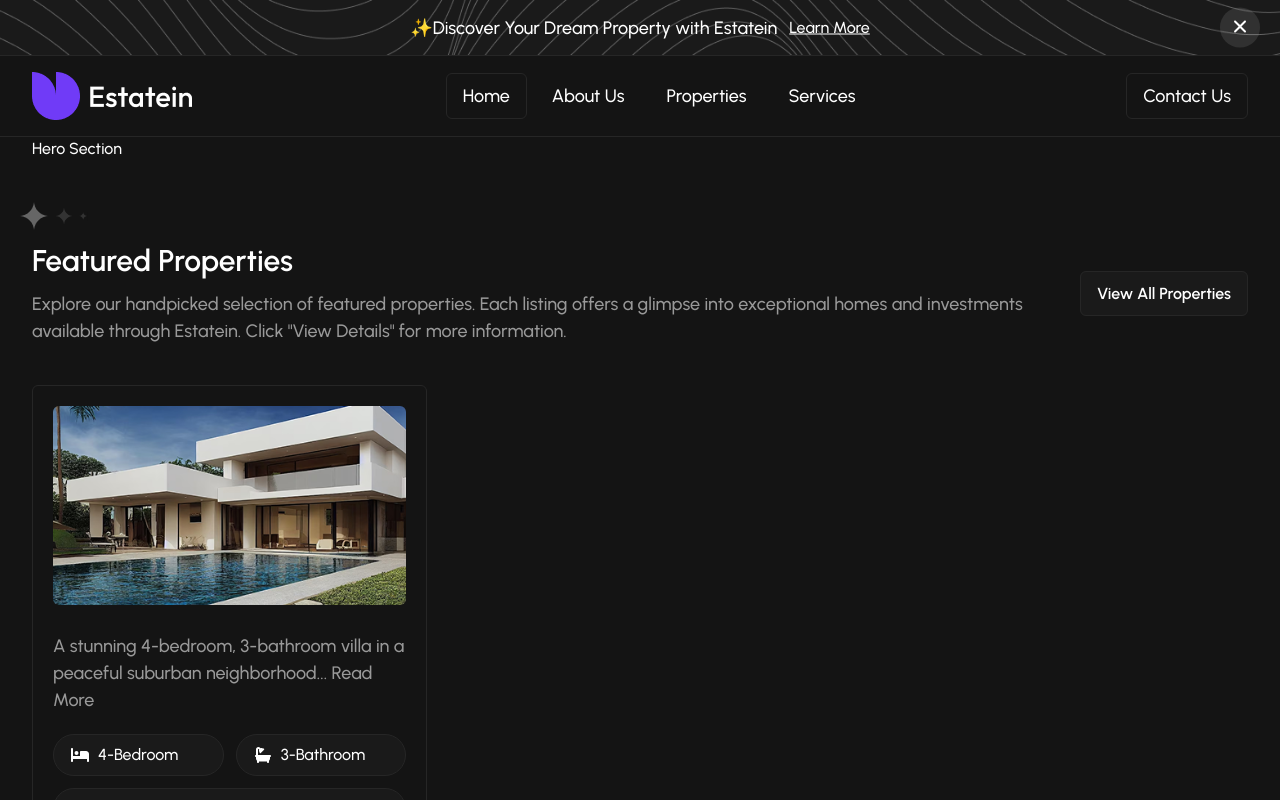
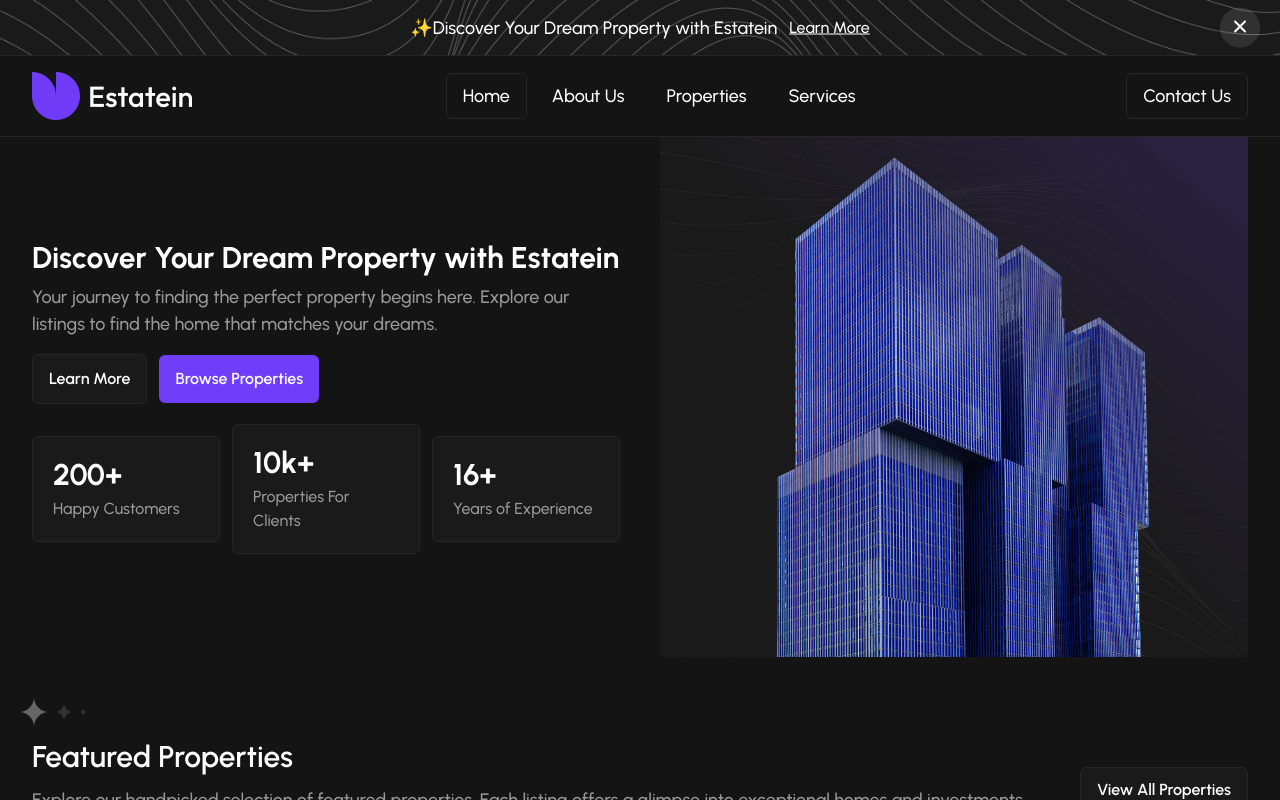
Before and after one commit to k7areef/Estatein, a React (Vite) app: page / in a window 1280 px wide. Shown: the top 800 px of the page. Built offline with nearby package versions, Linux system fonts and the light colour scheme.

Commit message:
Refactor code structure for improved readability and maintainability

```diff
--- a/src/App.jsx
+++ b/src/App.jsx
@@ -11,6 +11,7 @@ import ServicesPage from "@pages/ServicesPage";
 import TopBar from "@components/layout/TopBar";
 import Navigation from "@components/layout/NavigationBar";
 import Footer from "@components/layout/Footer";
+import CTA from "@components/common/CTA";
 
 function App() {
   return (
@@ -28,6 +29,8 @@ function App() {
         <Route path="services" element={<ServicesPage />} />
         <Route path="contact" element={<ContactPage />} />
       </Routes>
+      {/* CTA */}
+      <CTA />
       {/* Footer */}
       <Footer />
     </div>
--- a/src/components/common/Statistics.jsx
+++ b/src/components/common/Statistics.jsx
@@ -1,8 +1,17 @@
 import data from "@data/statistics.json";
 
-function Statistics() {
+/**
+ * @typedef {Object} StatisticsProps
+ * @prop {string} [className]
+ */
+
+/**
+ * @param {StatisticsProps} props
+ */
+
+function Statistics({ className }) {
     return (
-        <div className="statistics flex items-center gap-3 flex-wrap">
+        <div className={`statistics flex items-center gap-3 flex-wrap ${className}`}>
             {
                 data.map((statistic, index) => (<div className="statistics-card p-3 md:p-5 rounded-md max-sm:text-center bg-grey-10 border border-grey-15 flex-1 max-md:last-of-type:w-full max-md:last-of-type:flex-auto" key={statistic.id || index}>
                     <div className="text-2xl md:text-3xl 2xl:text-4xl font-bold mb-1">{statistic.value}</div>
--- a/src/components/sections/HeaderSection.jsx
+++ b/src/components/sections/HeaderSection.jsx
@@ -14,10 +14,10 @@ function HeaderSection({ page }) {
     const { title, description } = data[page];
 
     return (
-        <section className="header-section py-5 md:py-10 lg:py-15 bg-linear-to-r from-grey-15 to-grey-15/0 to-35%" id="headerSection">
+        <section className="header-section py-7 md:py-10 lg:py-15 bg-linear-to-r from-grey-15 to-grey-15/0 to-35%" id="headerSection">
             <div className="container">
                 <h1 className="font-bold text-xl md:text-2xl lg:text-3xl mb-3">{title}</h1>
-                <p className="max-w-3/4">{description}</p>
+                <p className="md:max-w-3/4">{description}</p>
             </div>
         </section>
     )
--- a/src/components/sections/HeroSection.jsx
+++ b/src/components/sections/HeroSection.jsx
@@ -1,8 +1,41 @@
+import Statistics from "@components/common/Statistics";
+import Button from "@components/UI/Button";
+import hero from "@assets/images/home-hero.png";
+import abstract from "@assets/images/home-hero-abstract.png";
+
 function HeroSection() {
     return (
-        <section className="hero-section">
-            <div className="container">
-                Hero Section
+        <section className="hero-section max-lg:py-5">
+            <div className="container grid lg:grid-cols-2 gap-5 md:gap-10 items-center">
+                <div className="content-wrapper max-lg:order-1">
+                    <div className="text-wrapper">
+                        <h1 className="font-bold text-xl md:text-2xl lg:text-3xl 2xl:text-4xl mb-2">Discover Your Dream Property with Estatein</h1>
+                        <p>Your journey to finding the perfect property begins here. Explore our listings to find the home that matches your dreams.</p>
+                    </div>
+                    <div className="actions-wrapper flex sm:items-center gap-3 mt-4 max-sm:flex-col">
+                        <Button
+                            variant="secondary"
+                        >Learn More</Button>
+                        <Button
+                            to={'/properties'}
+                            variant="primary"
+                            className="text-center"
+                        >Browse Properties</Button>
+                    </div>
+                    <Statistics className="mt-5" />
+                </div>
+                <div className="hero-wrapper bg-grey-10 relative max-lg:rounded-lg max-lg:overflow-hidden">
+                    <div className="spot-light-overlay absolute right-0 top-0 w-full h-full z-2 bg-linear-to-bl from-[#2A213F] from-6% via-[#191919]/0 via-49% to-transparent"></div>
+                    <img
+                        src={abstract}
+                        alt="Abstract"
+                    />
+                    <img
+                        src={hero}
+                        alt="Hero"
+                        className="absolute bottom-0 left-1/2 -translate-x-1/2 z-1"
+                    />
+                </div>
             </div>
         </section>
     )
```
Also changed, not shown: src/assets/images/home-hero-abstract.png (added), src/assets/images/home-hero.png (added).
